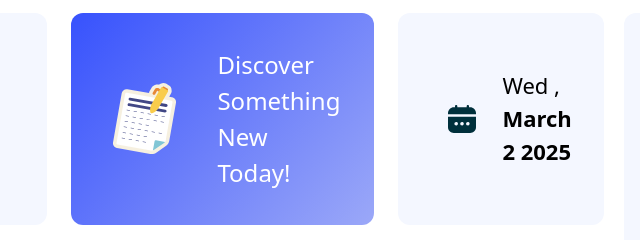
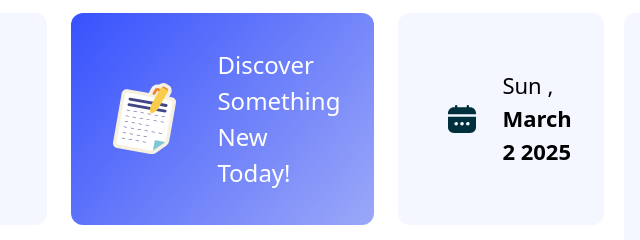
Before and after one commit to 9389soriful/Assignment05, a plain HTML site: page index.html in a window 1280 px wide. Shown: the part 120-360 px from the top of the page, 305-945 px from the left. Drawn offline with nearby package versions, Linux system fonts and the light colour scheme.

Commit message:
this is for check

```diff
--- a/index.html
+++ b/index.html
@@ -162,7 +162,7 @@
                         </svg>
                     </div>
                     <div>
-                        <span class="font-[400] text-[22px]">Wed , </span>
+                        <span class="font-[400] text-[22px]"><span id="WeekDay"></span> , </span>
                         <p id="realDate" class=" inline-block font-[700] text-[22px]"> </p>
                     </div>
                 </div>
--- a/index.js
+++ b/index.js
@@ -113,9 +113,12 @@ const disabledBtn = (taskId) => {
 
 // started challenge part here
 const realDate = document.getElementById("realDate");
+const WeekDay = document.getElementById("WeekDay");
 const localDate = () => {
   const date = new Date();
   const day = date.getDate();
+  const weekdays = ["Sun", "Mon", "Tue", "Wed", "Thu", "Fri", "Sat"];
+  const week = weekdays[date.getDay()];
   const months = [
     "January",
     "February",
@@ -133,6 +136,7 @@ const localDate = () => {
   const month = months[date.getMonth()];
   const year = date.getFullYear();
   const localDate = `${month} ${day} ${year}`;
+  WeekDay.innerHTML = week;
   realDate.innerHTML = localDate;
 };
 localDate();
```
